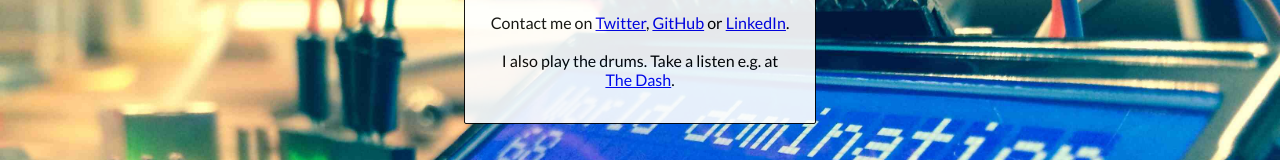
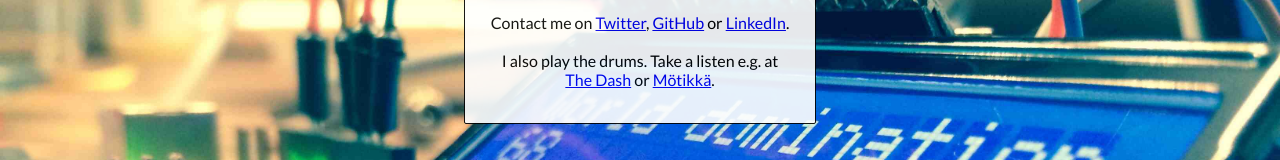
Before and after one commit to suominentoni/suominentoni-web, a website: page public/index.html in a window 1280 px wide. Shown: the part 189-349 px from the top of the page. Drawn offline with Linux system fonts and the light colour scheme.

Commit message:
Add link to Motikka

```diff
--- a/public/index.html
+++ b/public/index.html
@@ -24,7 +24,7 @@
            </span>
            </br>
            </br>
-           I also play the drums. Take a listen e.g. at <a href="http://www.thedashband.com" target="_blank">The&nbsp;Dash</a>.
+           I also play the drums. Take a listen e.g. at <a href="http://www.thedashband.com" target="_blank">The&nbsp;Dash</a> or <a href="https://www.youtube.com/watch?v=FlPLiN8MDgY" target="_blank">Mötikkä</a>.
            </br>
            </br>
         </div>
```
